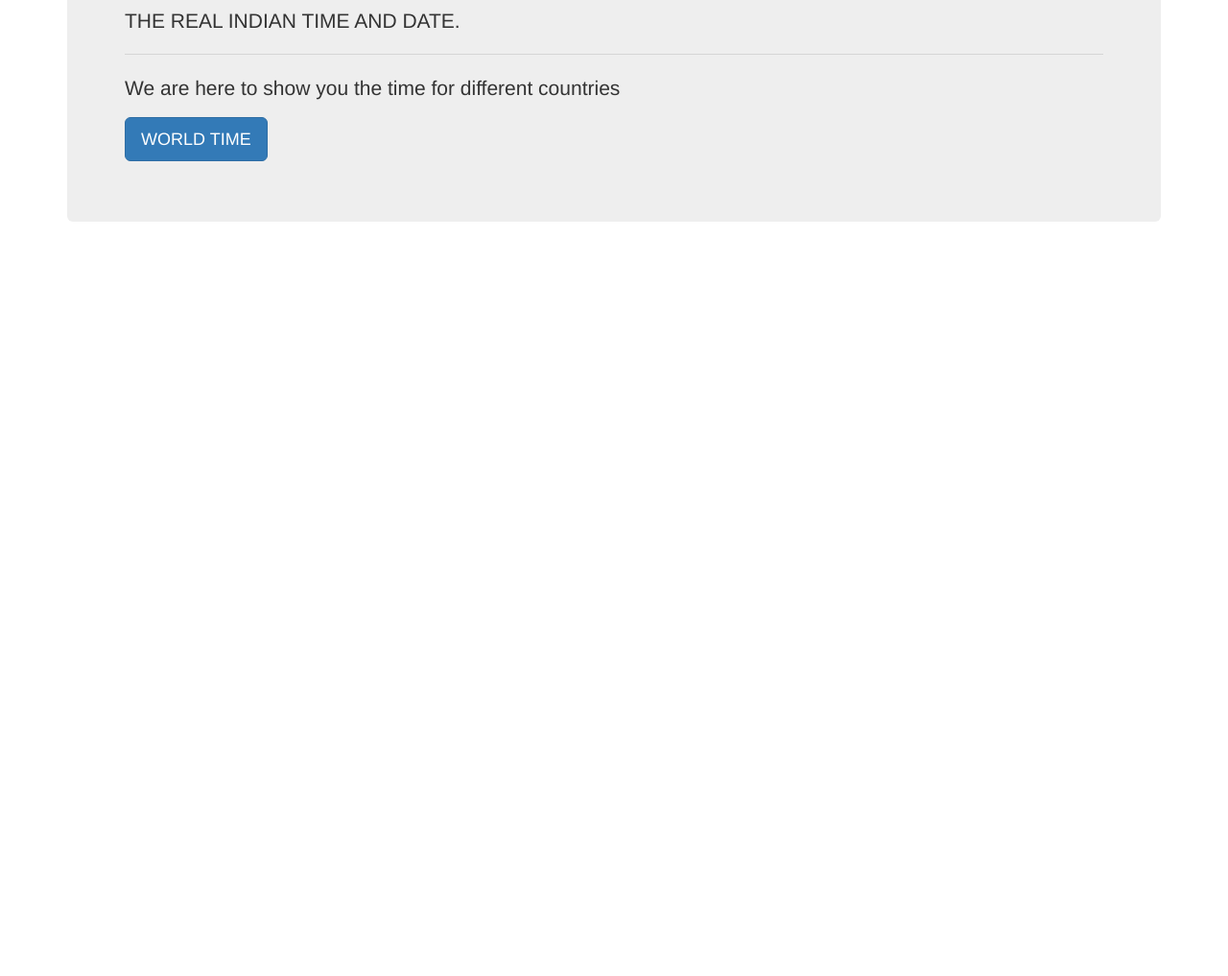
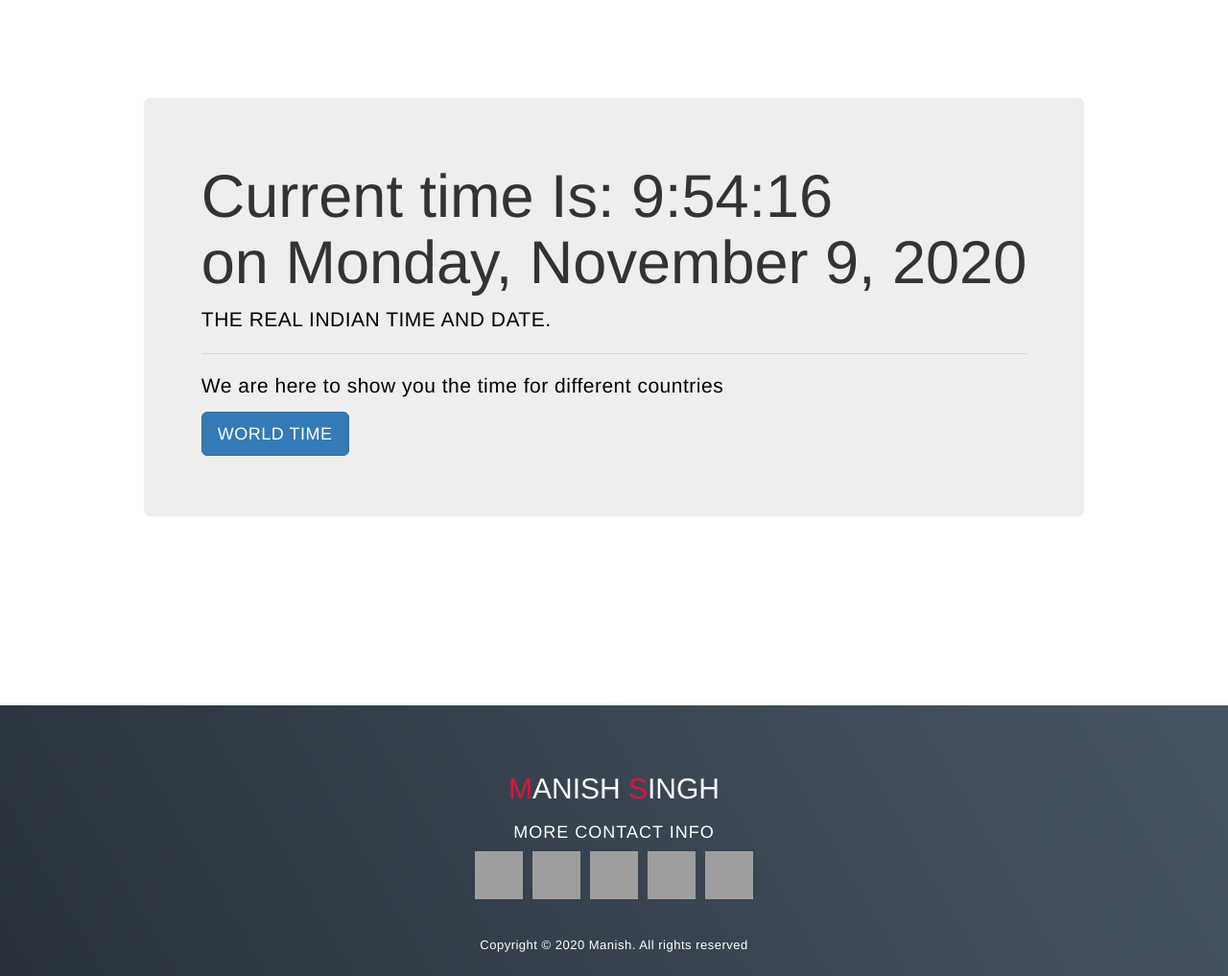
Before and after one commit to manishsingh033/currenttime.github.io, a plain HTML site: page index.html in a window 1280 px wide. Shown: the part 722-1739 px from the top of the page at 96% size. Before the commit the page ends 983 px from the top, so only its background shows below. Drawn offline with nearby package versions, Linux system fonts and the light colour scheme; grey boxes are pictures that could not be loaded.

Commit message:
Current Run Time
Current Run time and date also to-do-list

```diff
--- a/index.css
+++ b/index.css
@@ -36,3 +36,87 @@
     opacity: 0.8;
 
 }
+
+.section-title {
+    font-size: 4rem;
+    font-weight: 300;
+    color: rgb(202, 45, 45);
+    margin-bottom: 10px;
+    text-transform: uppercase;
+    letter-spacing: .2rem;
+    text-align: center;
+}
+.section-title span {
+    color: crimson;
+}
+/* Footer */
+#footer {
+    background-image: linear-gradient(60deg, #29323c 0%, #485563 100%);
+}
+#footer .footer {
+    min-height: 200px;
+    flex-direction: column;
+    padding-top: 50px;
+    padding-bottom: 10px;
+}
+#footer h2 {
+    color: white;
+    font-weight: 500;
+    font-size: 1.8rem;
+    letter-spacing: .1rem;
+    margin-top: 10px;
+    margin-bottom: 10px;
+}
+#footer .social-icon {
+    display: flex;
+    margin-bottom: 30px;
+}
+#footer .social-item {
+    height: 50px;
+    width: 50px;
+    margin: 0 5px;
+}
+#footer .social-item img {
+    filter: grayscale(1);
+    transition: .3s ease filter;
+}
+#footer .social-item:hover img {
+    filter: grayscale(0);
+}
+#footer p {
+    color: white;
+    font-size: 1.3rem;
+}
+/* End Footer */
+.brand h1 {
+    font-size: 3rem;
+    text-transform: uppercase;
+    color: white;
+}
+.brand h1 span {
+    color: crimson;
+}
+.container {
+    min-height: 100vh;
+    width: 100%;
+    display: flex;
+    align-items: center;
+    justify-content: center;
+}
+
+p {
+    color: black;
+    font-size: 1.4rem;
+    margin-top: 5px;
+    line-height: 2.5rem;
+    font-weight: 300;
+    letter-spacing: .05rem;
+}
+a {
+    text-decoration: none;
+}
+img {
+    height: 100%;
+    width: 100%;
+    object-fit: cover;
+}
--- a/index.html
+++ b/index.html
@@ -1,9 +1,10 @@
 <!DOCTYPE html>
 <html lang="en">
+
 <head>
     <meta charset="UTF-8">
     <meta name="viewport" content="width=device-width, initial-scale=1.0">
-        <link rel="stylesheet" href="https://maxcdn.bootstrapcdn.com/bootstrap/3.3.7/css/bootstrap.min.css" >
+    <link rel="stylesheet" href="https://maxcdn.bootstrapcdn.com/bootstrap/3.3.7/css/bootstrap.min.css">
     <!--jQuery library-->
     <script src="https://ajax.googleapis.com/ajax/libs/jquery/1.12.4/jquery.min.js"></script>
 
@@ -17,7 +18,7 @@
         let a;
         let date;
         let time;
-            const options = {weekday: 'long', year: 'numeric', month: 'long', day: 'numeric'};
+        const options = { weekday: 'long', year: 'numeric', month: 'long', day: 'numeric' };
         setInterval(() => {
             a = new Date();
             date = a.toLocaleDateString(undefined, options);
@@ -26,19 +27,23 @@
         }, 1000);
     </script>
 </head>
+
 <body>
+
+    <nav class="navbar navbar-dark bg-dark">
+
+        <h1>TIME</h1>
+        <h2 background-color="red"><a href="https://manishsingh033.github.io/maintainer.github.io/">TO-DO-LIST</a></h2>
+
+    </nav>
+
+
+
     <div id="clockContainer">
         <div id="hour"></div>
         <div id="minute"></div>
         <div id="second"></div>
     </div>
-
-
-
-
-
-
-
 
     <div class="container my-4">
         <div class="jumbotron">
@@ -47,20 +52,53 @@
             <hr class="my-4">
             <p>We are here to show you the time for different countries</p>
             <p>
-                    <a class="btn btn-primary btn-lg" data-toggle="collapse" href="#collapseExample" role="button" aria-expanded="false" aria-controls="collapseExample">
+                <a class="btn btn-primary btn-lg" data-toggle="collapse" href="#collapseExample" role="button"
+                    aria-expanded="false" aria-controls="collapseExample">
                     WORLD TIME
                 </a>
 
             </p>
             <div class="collapse" id="collapseExample">
                 <div class="card card-body">
-                    g
+                    SOON AVAILABLE ..Work on Process!!!!!
                 </div>
             </div>
 
         </div>
     </div>
-
+    <!-- Footer -->
+    <section id="footer">
+        <div class="footer container">
+            <div class="brand">
+                <h1><span>M</span>anish <span>S</span>ingh</h1>
+            </div>
+            <h2>MORE CONTACT INFO</h2>
+            <div class="social-icon">
+                <div class="social-item">
+                    <a href="https://www.facebook.com/manishtopperboy/"><img
+                            src="https://img.icons8.com/bubbles/100/000000/facebook-new.png" /></a>
+                </div>
+                <div class="social-item">
+                    <a href="https://www.instagram.com/smokinmanish03/"><img
+                            src="https://img.icons8.com/bubbles/100/000000/instagram-new.png" /></a>
+                </div>
+                <div class="social-item">
+                    <a href="https://twitter.com/manish03singh"><img
+                            src="https://img.icons8.com/bubbles/100/000000/twitter.png" /></a>
+                </div>
+                <div class="social-item">
+                    <a href="https://github.com/manishsingh003"><img
+                            src="https://img.icons8.com/fluent/64/000000/github.png" /></a>
+                </div>
+                <div class="social-item">
+                    <a href="https://www.hackerrank.com/manishsingh03"><img
+                            src="https://img.icons8.com/windows/32/000000/hackerrank.png" /></a>
+                </div>
+            </div>
+            <p>Copyright © 2020 Manish. All rights reserved</p>
+        </div>
+    </section>
+    <!-- End Footer -->
 
     <!-- Optional JavaScript -->
     <!-- jQuery first, then Popper.js, then Bootstrap JS -->
@@ -73,5 +111,8 @@
     <script src="https://stackpath.bootstrapcdn.com/bootstrap/4.5.0/js/bootstrap.min.js"
         integrity="sha384-OgVRvuATP1z7JjHLkuOU7Xw704+h835Lr+6QL9UvYjZE3Ipu6Tp75j7Bh/kR0JKI"
         crossorigin="anonymous"></script>
+
+
 </body>
+
 </html>
```
Lines whose indentation alone changed are shown as unchanged.
